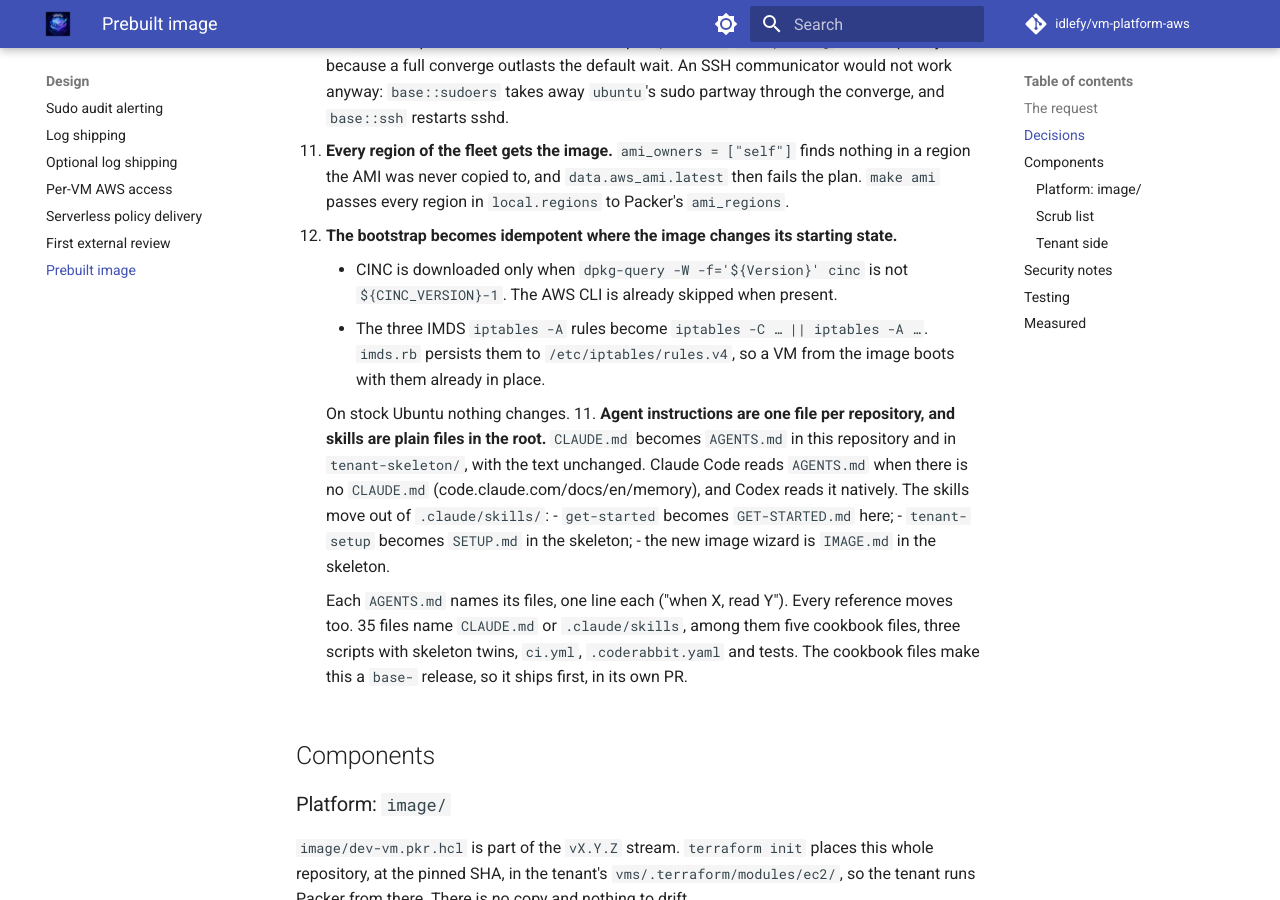
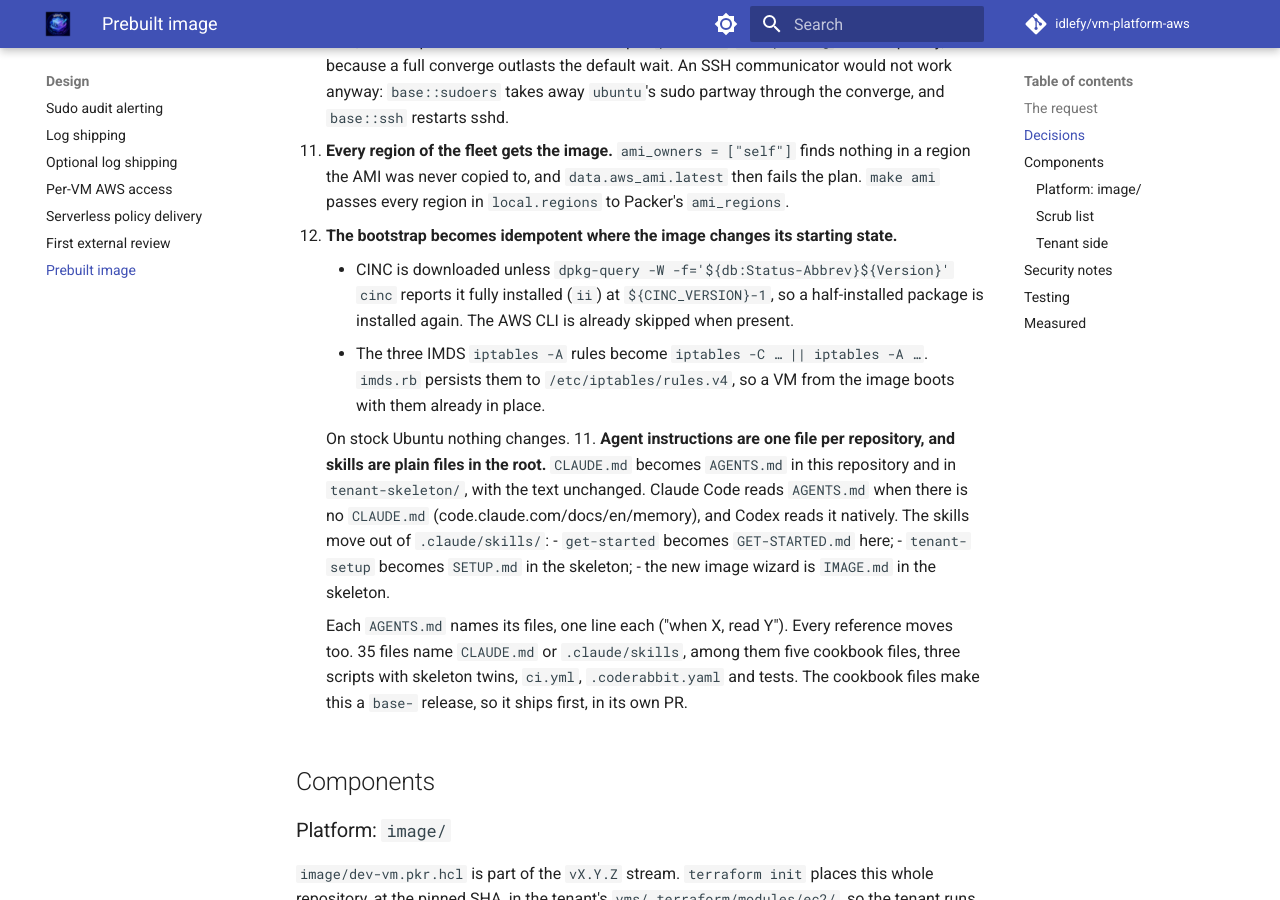
Before and after one commit to idlefy/vm-platform-aws, an MkDocs documentation site: the page built from docs/design/ami-image.md, in a window 1280 px wide and 900 px high, scrolled down 2191 px. Built offline with MkDocs 1.6.1 and Material for MkDocs 9.7.7, drawn with Linux system fonts in a browser that asks for light colours; comment, search, counter and statistics services are not loaded.

Commit message:
fix: apply CodeRabbit auto-fixes
- preflight queries images the way aws_ami.latest does: every configured
  owner, not only self, and HVM only — otherwise it could report an image
  Terraform would not choose, or none where Terraform finds one.
- README states the Packer prerequisite of test-image-template.sh, and that
  the v stream publishes the image template; versioning.md's stream row too.
- IMAGE.md names Canonical without printing an account id.
- The spec states the CINC guard as implemented (status ii and version).

Co-Authored-By: Claude Opus 5.5 <noreply@anthropic.com>
Claude-Session: https://claude.ai/code/session_01BM8nUCqTRMtBZbmfmpXv37

```diff
--- a/docs/design/ami-image.md
+++ b/docs/design/ami-image.md
@@ -101,8 +101,10 @@ piece of work (a CloudFormation product).
    Packer's `ami_regions`.
 10. **The bootstrap becomes idempotent where the image changes its starting
     state.**
-    - CINC is downloaded only when `dpkg-query -W -f='${Version}' cinc` is not
-      `${CINC_VERSION}-1`. The AWS CLI is already skipped when present.
+    - CINC is downloaded unless `dpkg-query -W -f='${db:Status-Abbrev}${Version}'
+      cinc` reports it fully installed (`ii`) at `${CINC_VERSION}-1`, so a
+      half-installed package is installed again. The AWS CLI is already
+      skipped when present.
     - The three IMDS `iptables -A` rules become `iptables -C … || iptables -A
       …`. `imds.rb` persists them to `/etc/iptables/rules.v4`, so a VM from the
       image boots with them already in place.
```
Also changed, not shown: README.md (+2 -2 lines), docs/versioning.md (+1 -1 lines), tenant-skeleton/IMAGE.md (+2 -2 lines), 3 other files.
